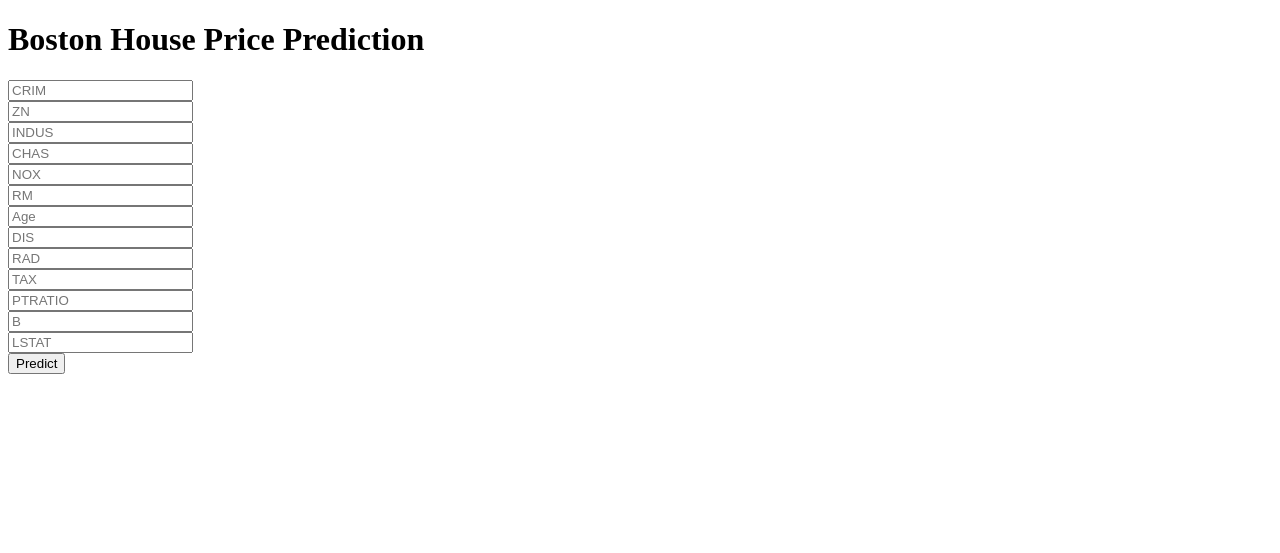
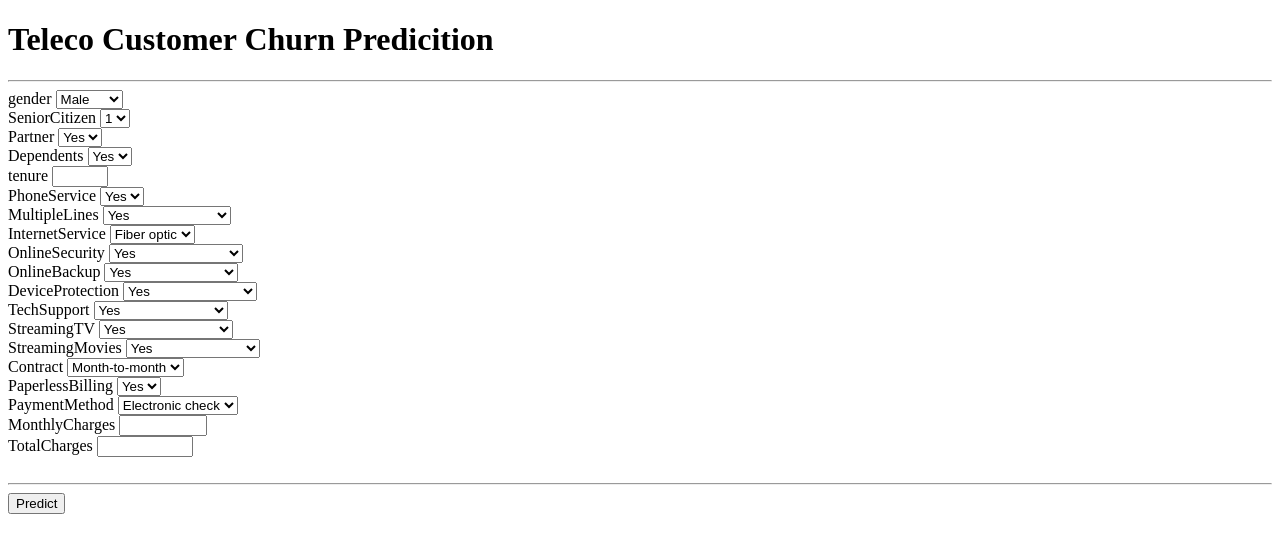
Before and after one commit to anirudhssidhu/CustomerChurnTeleco, a Flask app: page / in a window 1280 px wide. Shown: the top 553 px of the page. Run offline with Flask 2, Linux system fonts and the light colour scheme; parts of the project's set-up code (start-up, migrations or seed data) failed here and were passed over.

Commit message:
completed the input form

```diff
--- a/templates/home.html
+++ b/templates/home.html
@@ -14,25 +14,129 @@
 
 <body>
  <div class="login">
-	<h1>Boston House Price Prediction</h1>
+	<h1>Teleco Customer Churn Predicition</h1>
+  <hr>
 
      <!-- Main Input For Receiving Query to our ML -->
     <form action="{{ url_for('predict')}}"method="post">
-      <input type="text" name="CRIM" placeholder="CRIM" required="required" /><br>
-    	<input type="text" name="ZN" placeholder="ZN" required="required" /><br>
-        <input type="text" name="INDUS" placeholder="INDUS" required="required" /><br>
-        <input type="text" name="CHAS" placeholder="CHAS" required="required" /><br>
-        <input type="text" name="NOX" placeholder="NOX" required="required" /><br>
-        <input type="text" name="RM" placeholder="RM" required="required" /><br>
-        <input type="text" name="Age" placeholder="Age" required="required" /><br>
-        <input type="text" name="DIS" placeholder="DIS" required="required" /><br>
-        <input type="text" name="RAD" placeholder="RAD" required="required" /><br>
-        <input type="text" name="TAX" placeholder="TAX" required="required" /><br>
-        <input type="text" name="PTRATIO" placeholder="PTRATIO" required="required" /><br>
-        <input type="text" name="B" placeholder="B" required="required" /><br>
-        <input type="text" name="LSTAT" placeholder="LSTAT" required="required" /><br>
+      <label for="gender" id="gender">gender</label>
+      <select name="gender" id="gender">
+        <option value="Male">Male</option>
+        <option value="Female">Female</option>
+      </select><br>
 
 
+      <label for='SeniorCitizen' id='SeniorCitizen'>SeniorCitizen</label>
+      <select name='SeniorCitizen' id='SeniorCitizen'>
+        <option value="1">1</option>
+        <option value="0">0</option>
+      </select><br>
+
+      <label for="Partner" id="Partner">Partner</label>
+      <select name="Partner" id="Partner">
+        <option value="Yes">Yes</option>
+        <option value="No">No</option>
+      </select><br>
+
+      <label for="Dependents" id="Dependents">Dependents</label>
+      <select name="Dependents" id="Dependents">
+        <option value="Yes">Yes</option>
+        <option value="No">No</option>
+      </select><br>
+
+      <label for="tenure" id="tenure">tenure</label>
+      <input type="number" id="tenure" name="tenure" min="1" max="75" /><br>
+
+      <label for="PhoneService" id="PhoneService">PhoneService</label>
+      <select name="PhoneService" id="PhoneService">
+        <option value="Yes">Yes</option>
+        <option value="No">No</option>
+      </select><br>
+
+      <label for="MultipleLines" id="MultipleLines">MultipleLines</label>
+      <select name="MultipleLines" id="MultipleLines">
+        <option value="Yes">Yes</option>
+        <option value="No">No</option>
+        <option value="No Phone service">No Phone service</option>
+      </select><br>
+
+      <label for="InternetService" id="InternetService">InternetService</label>
+      <select name="InternetService" id="InternetService">
+        <option value="Fiber optic">Fiber optic</option>
+        <option value="DSL">DSL</option>
+        <option value="No">No</option>
+      </select><br>
+
+      <label for="OnlineSecurity" id="OnlineSecurity">OnlineSecurity</label>
+      <select name="OnlineSecurity" id="OnlineSecurity">
+        <option value="Yes">Yes</option>
+        <option value="No">No</option>
+        <option value="No internet service">No internet service</option>
+      </select><br>
+
+      <label for="OnlineBackup" id="OnlineBackup">OnlineBackup</label>
+      <select name="OnlineBackup" id="OnlineBackup">
+        <option value="Yes">Yes</option>
+        <option value="No">No</option>
+        <option value="No internet service">No internet service</option>
+      </select><br>
+
+      <label for="DeviceProtection" id="DeviceProtection">DeviceProtection</label>
+      <select name="DeviceProtection" id="DeviceProtection">
+        <option value="Yes">Yes</option>
+        <option value="No">No</option>
+        <option value="No internet service">No internet service</option>
+      </select><br>
+
+      <label for="TechSupport" id="TechSupport">TechSupport</label>
+      <select name="TechSupport" id="TechSupport">
+        <option value="Yes">Yes</option>
+        <option value="No">No</option>
+        <option value="No internet service">No internet service</option>
+      </select><br>
+
+      <label for="StreamingTV" id="StreamingTV">StreamingTV</label>
+      <select name="StreamingTV" id="StreamingTV">
+        <option value="Yes">Yes</option>
+        <option value="No">No</option>
+        <option value="No internet service">No internet service</option>
+      </select><br>
+
+      <label for="StreamingMovies" id="StreamingMovies">StreamingMovies</label>
+      <select name="StreamingMovies" id="StreamingMovies">
+        <option value="Yes">Yes</option>
+        <option value="No">No</option>
+        <option value="No internet service">No internet service</option>
+      </select><br>
+
+      <label for="Contract" id="Contract">Contract</label>
+      <select name="Contract" id="Contract">
+        <option value="Month-to-month">Month-to-month</option>
+        <option value="Two year">Two year</option>
+        <option value="One year">One year</option>
+      </select><br>
+
+      <label for="PaperlessBilling" id="PaperlessBilling">PaperlessBilling</label>
+      <select name="PaperlessBilling" id="PaperlessBilling">
+        <option value="Yes">Yes</option>
+        <option value="No">No</option>
+      </select><br>
+
+      <label for="PaymentMethod" id="PaymentMethod">PaymentMethod</label>
+      <select name="PaymentMethod" id="PaymentMethod">
+        <option value="Electronic check">Electronic check</option>
+        <option value="Mailed check">Mailed check</option>
+        <option value="Bank transfer (automatic)">Bank transfer</option>
+        <option value="Credit card (automatic)">Credit card</option>
+      </select><br>
+
+      <label for="MonthlyCharges" id="MonthlyCharges">MonthlyCharges</label>
+      <input type="number" id="MonthlyCharges" name="MonthlyCharges" step="0.01" min="7.50" max="120" /><br>
+
+      <label for="TotalCharges" id="TotalCharges">TotalCharges</label>
+      <input type="number" id="TotalCharges" name="TotalCharges" step="0.01" min="7.50" max="9000" /><br>
+      <br>
+      <hr>
 
         <button type="submit" class="btn btn-primary btn-block btn-large">Predict</button>
     </form>
```
